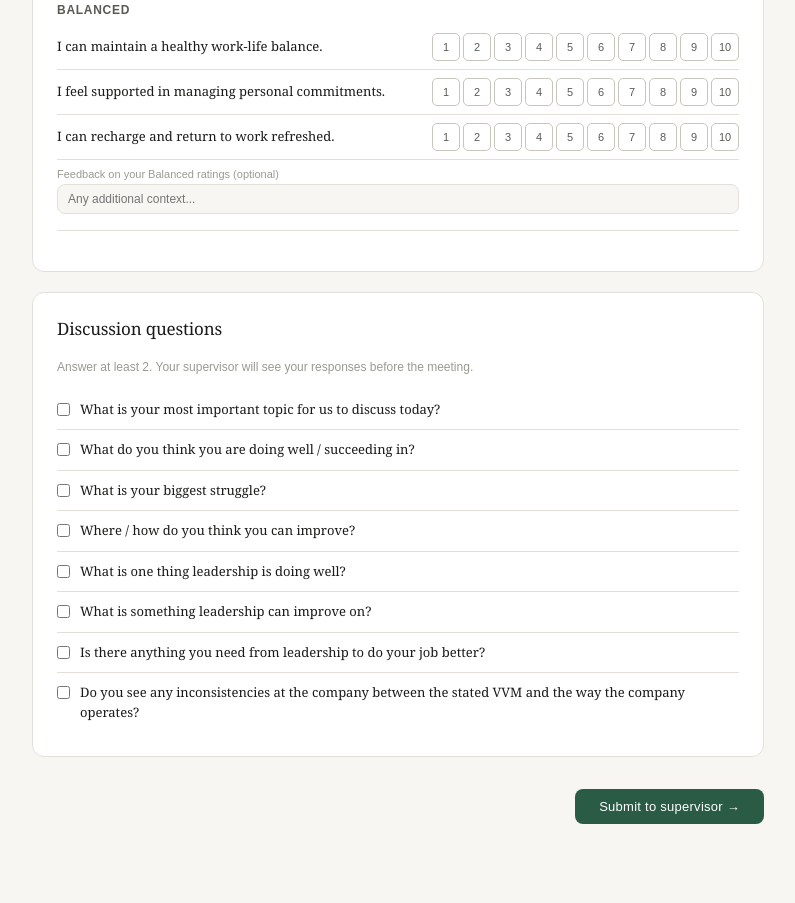
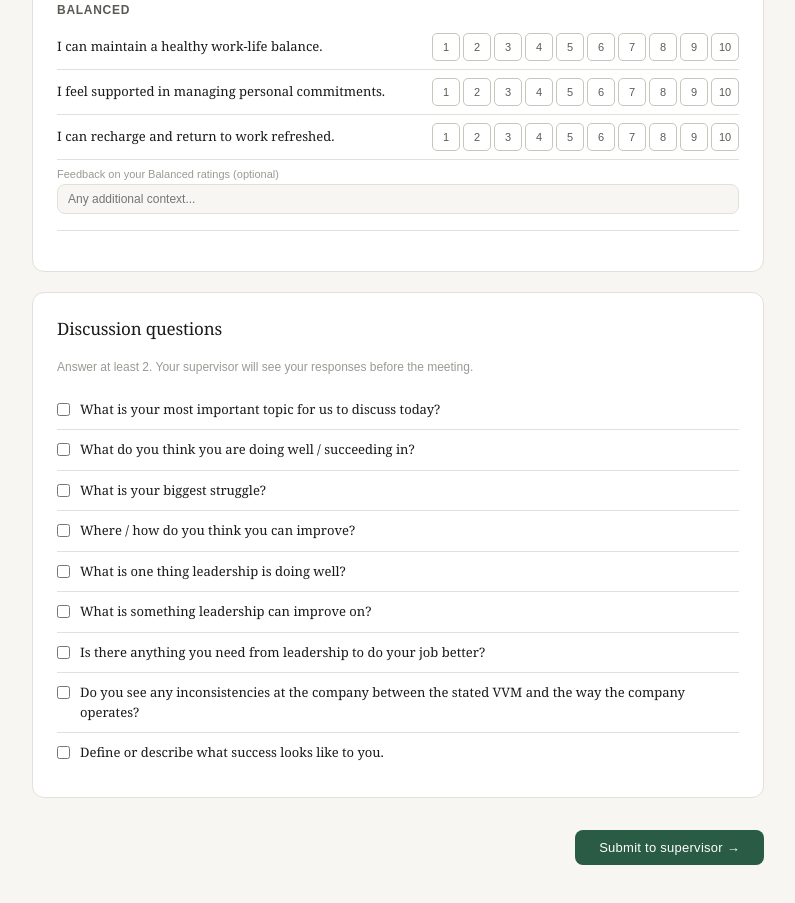
Before and after one commit to amcraig828/5x5-forms, a plain HTML site: page 5x5-employee.html in a window 1280 px wide. Shown: the part 3099-4002 px from the top of the page, without its empty margins (242-1037 px from the left). Drawn offline with nearby package versions, Linux system fonts and the light colour scheme.

Commit message:
Add files via upload

```diff
--- a/5x5-employee.html
+++ b/5x5-employee.html
@@ -322,7 +322,8 @@ const QUESTIONS = [
   'What is one thing leadership is doing well?',
   'What is something leadership can improve on?',
   'Is there anything you need from leadership to do your job better?',
-  'Do you see any inconsistencies at the company between the stated VVM and the way the company operates?'
+  'Do you see any inconsistencies at the company between the stated VVM and the way the company operates?',
+  'Define or describe what success looks like to you.'
 ];
 
 let rockCount = 3;
```
